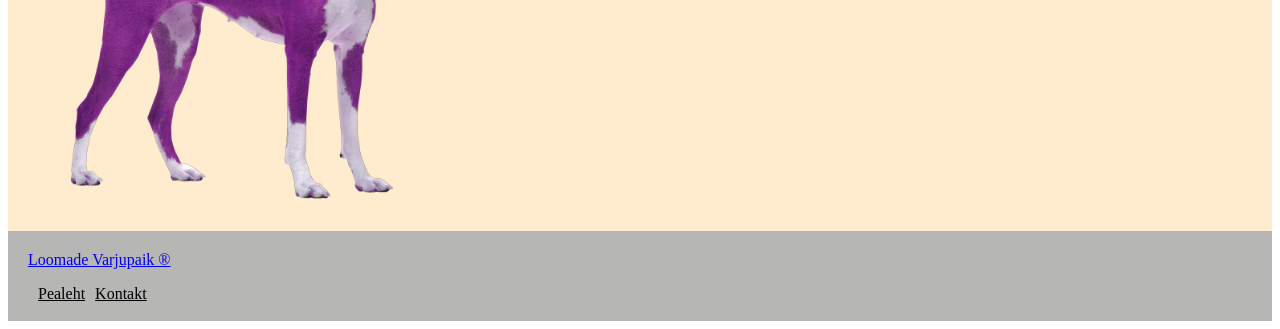
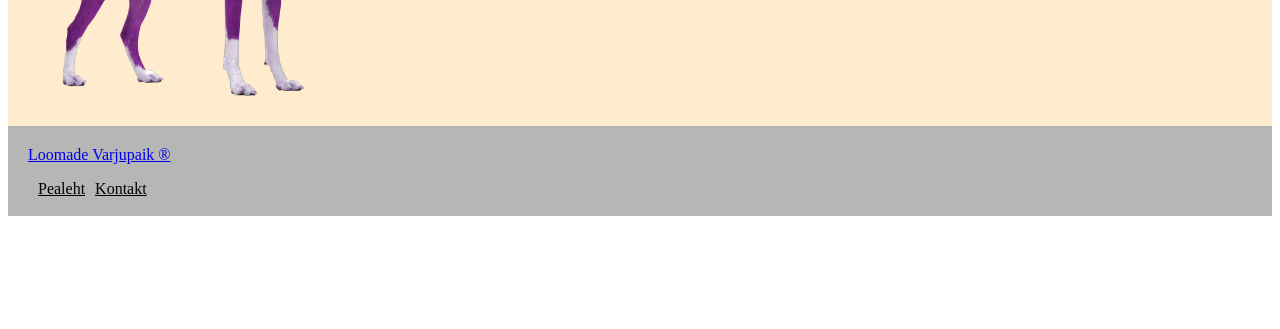
Before and after one commit to silvar77/veebiarenduskoolitus, a plain HTML site: page loeng04/teenused.html in a window 1280 px wide. Shown: the part 717-1046 px from the top of the page. After the commit the page ends 941 px from the top, so only its background shows below. Drawn offline with Linux system fonts and the light colour scheme.

Commit message:
koer1muudatus

```diff
--- a/loeng04/teenused.html
+++ b/loeng04/teenused.html
@@ -32,7 +32,7 @@
                 <p>- Koera värvimine </p>
                 <p>- Koeraomaniku nõustamine </p>
 
-                <img src="koer_1.png" width="400">
+                <img src="koer_1.png" width="300">
             </section>
             <aside>
                 <a href="https://www.loomadevarjupaik.eu/">
```
